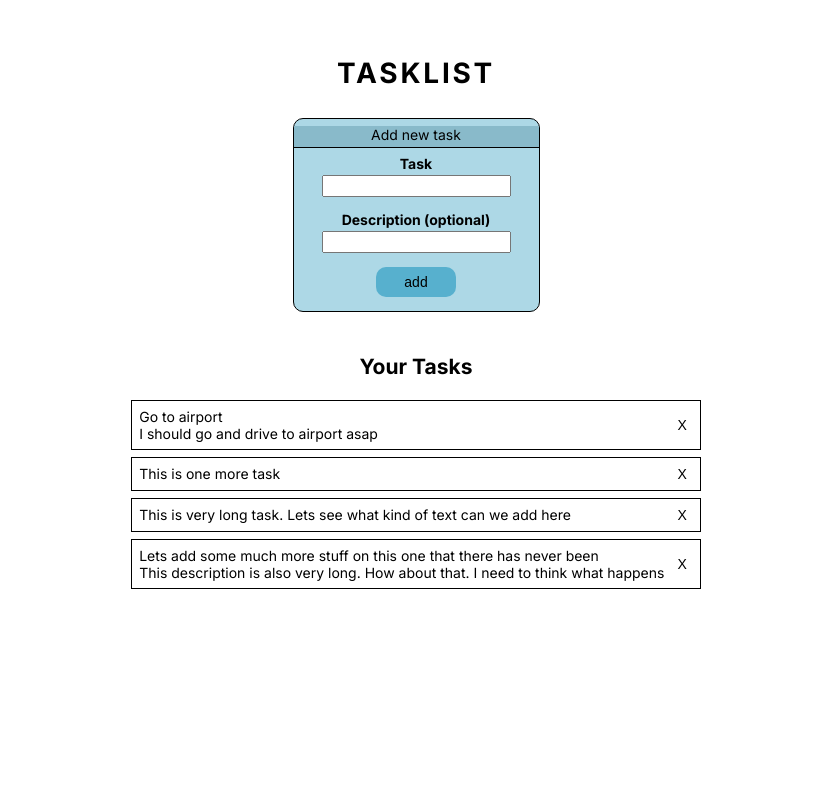
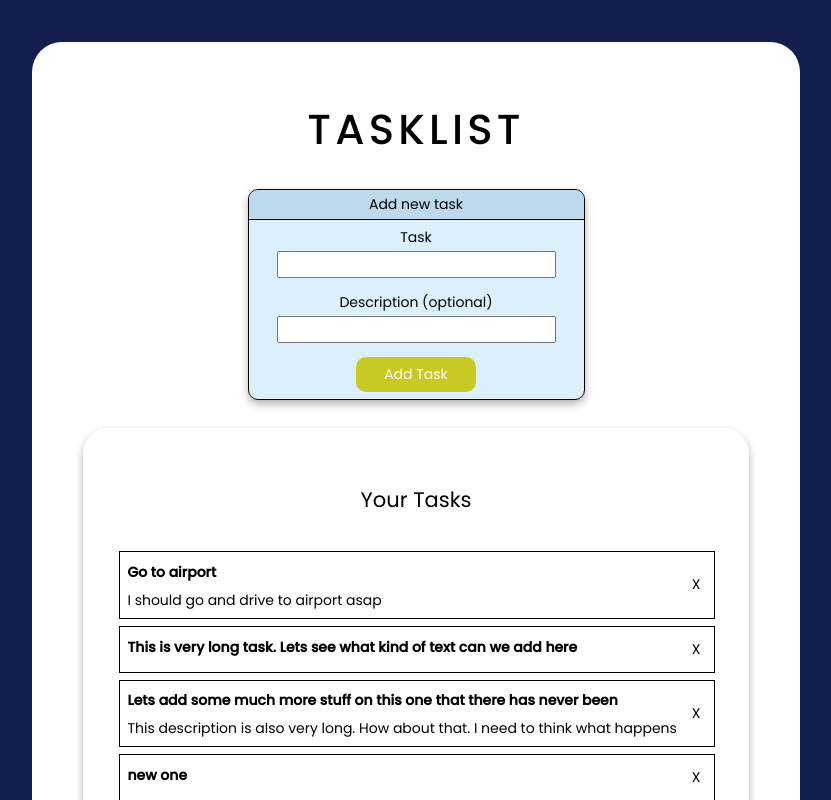
Before and after one commit to Jani-B/taskmanager-nextjs, a Next.js app: page / in a window 1280 px wide. Shown: the top 800 px of the page, without its empty margins (224-1055 px from the left). Built offline with nearby package versions, Linux system fonts and the light colour scheme.

Commit message:
now styling is complete. Everything should work. Color of the add task form is not so good

```diff
--- /dev/null
+++ b/app/addtodo/page.module.css
@@ -0,0 +1,3 @@
+.formBackground {
+
+}
--- a/app/addtodo/page.tsx
+++ b/app/addtodo/page.tsx
@@ -1,6 +1,7 @@
 "use server";
 import { promises as fs } from "fs";
 import AddForm from "../components/addForm";
+import styles from "./page.module.css"
 
 export default async function Addtodo() {
   const todofile = await fs.readFile(
@@ -17,7 +18,7 @@ export default async function Addtodo() {
     );
   } else {
     return (
-      <div>
+      <div className={styles.formBackground}>
         <AddForm />
       </div>
     );
--- a/app/components/addForm.module.css
+++ b/app/components/addForm.module.css
@@ -2,18 +2,21 @@
   text-align: center;
   border: 1px solid black;
   border-radius: 10px;
-  background-color: lightblue;
-  padding: 0.5rem 0rem;
-  margin: 1rem 0rem;
+  background-color: rgb(220, 240, 252);
+  padding: 0rem 0rem;
+  margin: 0rem 0rem;
   max-width: 400px;
+  box-shadow: 0px 4px 8px 0px rgba(0, 0, 0, 0.3);
 }
 
 .addToDoForm p {
   width: 100%;
   margin: 0px;
   border-bottom: 1px solid black;
-  background-color: rgb(137, 186, 202);
+  background-color: rgb(188, 218, 236);
   padding-bottom: 0.3rem;
+  padding-top: 0.3rem;
+  border-radius: 10px 10px 0px 0px;
 }
 
 .addToDoForm h3 {
@@ -23,12 +26,17 @@
 }
 
 .formButton {
-  background-color: rgb(87, 176, 206);
+  background-color: rgb(199, 202, 35);
   border: none;
   display: block;
   margin: 0.5rem auto;
   padding: 0.5rem 2rem;
   border-radius: 10px;
+  color: white;
+}
+
+.formButton:hover {
+  background-color: rgb(148, 150, 25);
 }
 
 .formInput {
--- a/app/components/addForm.tsx
+++ b/app/components/addForm.tsx
@@ -19,6 +19,7 @@ export default function AddForm() {
           type="text"
           id="task"
           name="task"
+          maxLength={25}
         ></input>
         <h3>Description (optional)</h3>
         <input
@@ -26,8 +27,9 @@ export default function AddForm() {
           type="text"
           id="specfics"
           name="specifics"
+          maxLength={75}
         ></input>
-        <button className={styles.formButton}>add</button>
+        <button className={styles.formButton}>Add Task</button>
       </form>
     </div>
   );
--- a/app/datalist/data.json
+++ b/app/datalist/data.json
@@ -1 +1 @@
-[{"id":1,"title":"Go to airport","content":"I should go and drive to airport asap"},{"id":17,"title":"This is one more task","content":""},{"id":20,"title":"This is very long task. Lets see what kind of text can we add here","content":""},{"id":21,"title":"Lets add some much more stuff on this one that there has never been","content":"This description is also very long. How about that. I need to think what happens"}]
+[{"id":1,"title":"Go to airport","content":"I should go and drive to airport asap"},{"id":20,"title":"This is very long task. Lets see what kind of text can we add here","content":""},{"id":21,"title":"Lets add some much more stuff on this one that there has never been","content":"This description is also very long. How about that. I need to think what happens"},{"id":26,"title":"new one","content":""},{"id":27,"title":"Lets test if this works","content":"Yeah it works. good work. Next we will do something else"}]
--- a/app/globals.css
+++ b/app/globals.css
@@ -1,10 +1,24 @@
+@import url("https://fonts.googleapis.com/css2?family=Poppins:wght@400;500&display=swap");
+
 * {
   margin: 0;
   font-size: 14px;
+  font-family: "Poppins", sans-serif;
+  font-weight: 400;
+  font-style: normal;
 }
 
 body {
   display: flex;
-  height: 100vh;
-  background-color: rgb(233, 230, 230);
+  min-height: 100vh;
+  background-color: rgb(19, 30, 78);
 }
+
+@media screen and (min-width: 950px) {
+  body {
+    justify-content: center;
+    padding-top: 3rem;
+    padding-bottom: 2rem;
+    min-height: 100vh;
+  }
+}
--- a/app/page.module.css
+++ b/app/page.module.css
@@ -7,12 +7,19 @@
   padding-top: 4rem;
 }
 
+.toDoContainer {
+  margin-top: 2rem;
+}
+
 .main h1 {
-  font-size: 2rem;
+  font-size: 3rem;
   text-align: center;
   margin-bottom: 2rem;
   text-transform: uppercase;
-  letter-spacing: 0.2rem;
+  letter-spacing: 0.3rem;
+  font-family: "Poppins", sans-serif;
+  font-weight: 500;
+  font-style: normal;
 }
 
 .taskList {
@@ -20,3 +27,18 @@
   text-align: center;
   padding-top: 2rem;
 }
+
+@media screen and (min-width: 950px) {
+  .main {
+    width: 60%;
+    border-radius: 30px;
+    margin-bottom: 3rem;
+    padding-bottom: 3rem;
+  }
+
+  .toDoContainer {
+    box-shadow: 0px 4px 8px 0px rgba(0, 0, 0, 0.3);
+    padding: 2rem;
+    border-radius: 25px;
+  }
+}
--- a/app/page.tsx
+++ b/app/page.tsx
@@ -10,7 +10,7 @@ export default function Home() {
         <h1>Tasklist</h1>
         <Addtodo />
       </div>
-      <div>
+      <div className={styles.toDoContainer}>
         <h2 className={styles.taskList}>Your Tasks</h2>
         <ToDoList />
       </div>
--- a/app/todolist/page.module.css
+++ b/app/todolist/page.module.css
@@ -1,7 +1,8 @@
 .listContainer {
-  padding-top: 1rem;
+  padding: 1px;
   width: 100%;
-  padding-left: 0;
+  margin-top: 2rem;
+  padding-bottom: 3rem;
 }
 
 .listItem {
@@ -15,6 +16,12 @@
 
 .listTask {
   margin-right: 0.5rem;
+  margin-top: 0.2rem;
+}
+
+.titleTask {
+  font-weight: bold;
+  margin-bottom: 0.5rem;
 }
 
 .deleteButtonContainer {
--- a/app/todolist/page.tsx
+++ b/app/todolist/page.tsx
@@ -22,7 +22,9 @@ export default async function ToDoList() {
           {datainfo.map((item) => (
             <li className={styles.listItem} key={item.id}>
               <div>
-                <p className={styles.listTask}>{item.title} </p>
+                <p className={`${styles.listTask} ${styles.titleTask}`}>
+                  {item.title}{" "}
+                </p>
                 <p className={styles.listTask}>{item.content} </p>
               </div>
               <div className={styles.deleteButtonContainer}>
```
